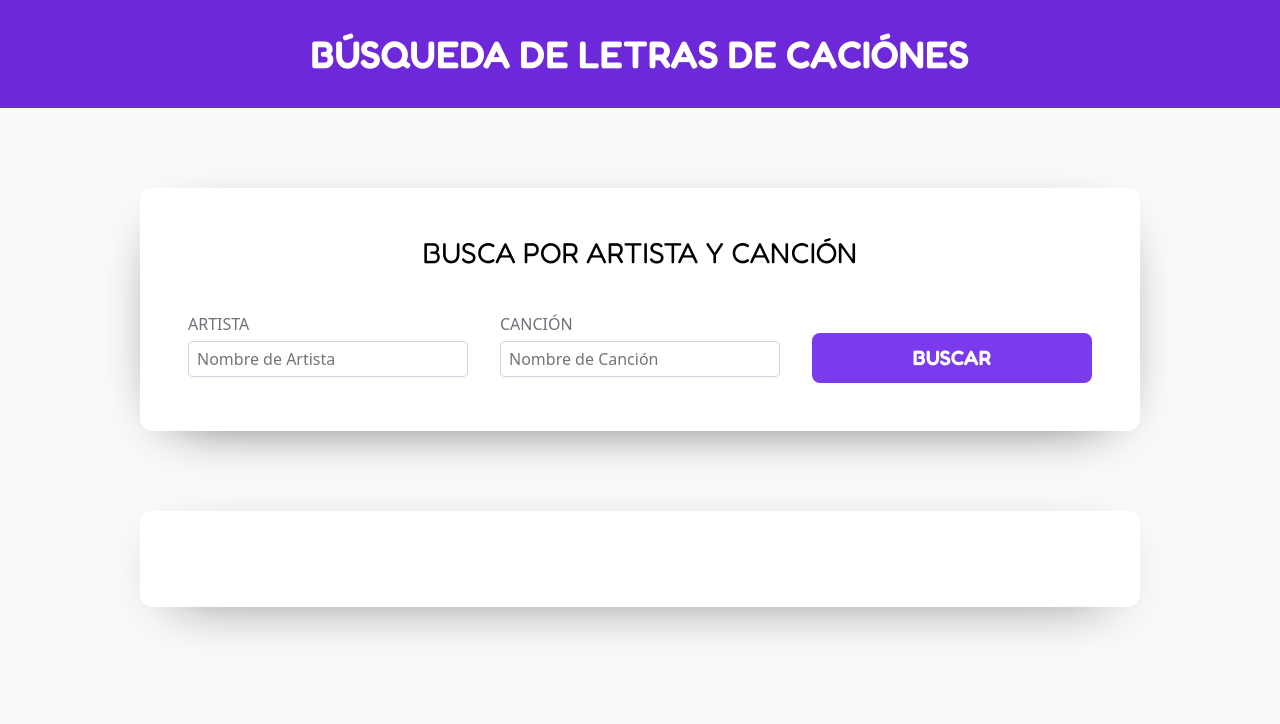
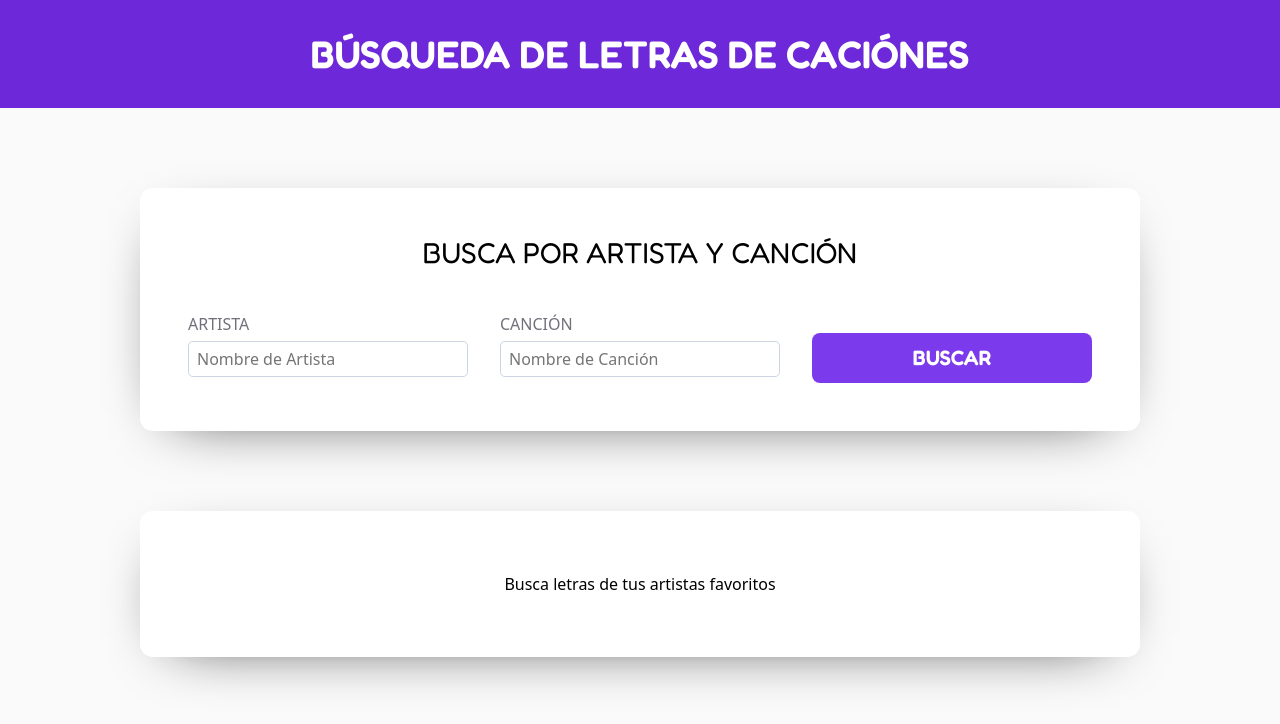
Before and after one commit to danieldamian09/search-songs-app, a React (Vite) app: page / in a window 1280 px wide. Shown: the top 724 px of the page. Built offline with nearby package versions, Linux system fonts and the light colour scheme.

Commit message:
displaying song and if error of the api show message

```diff
--- a/src/components/AppLetras.jsx
+++ b/src/components/AppLetras.jsx
@@ -1,9 +1,10 @@
 import Formulario from "./Formulario";
 import Alerta from "./Alerta";
 import useLetras from "../hooks/useLetras";
+import Letras from "./Letras";
 
 const AppLetras = () => {
-	const {alerta} = useLetras();
+	const {alerta, letra, cargando} = useLetras();
 
 	return (
 		<>
@@ -12,7 +13,15 @@ const AppLetras = () => {
 			<Formulario />
 
 			<main>
-				{alerta && <Alerta>{alerta}</Alerta>}
+				{alerta ? (
+					<Alerta>{alerta}</Alerta>
+				) : letra ? (
+					<Letras />
+				) : cargando ? (
+					"Cargando"
+				) : (
+					<p className="text-center">Busca letras de tus artistas favoritos</p>
+				)}
 			</main>
 		</>
 	);
--- a/src/components/Formulario.jsx
+++ b/src/components/Formulario.jsx
@@ -7,7 +7,7 @@ const Formulario = () => {
 		cancion: "",
 	});
 
-	const {setAlerta, busquedaLetra} = useLetras();
+	const { busquedaLetra} = useLetras();
 
 	const handleSubmit = (e) => {
 		e.preventDefault();
@@ -19,7 +19,7 @@ const Formulario = () => {
 		}
 
 		busquedaLetra(busqueda);
-		setAlerta("")
+
 	};
 
 	return (
--- /dev/null
+++ b/src/components/Letras.jsx
@@ -0,0 +1,8 @@
+import useLetras from "../hooks/useLetras";
+
+const Letras = () => {
+	const {letra, cargando} = useLetras();
+	return cargando ? "Cargando...." : <div className="letra">{letra}</div>;
+};
+
+export default Letras;
--- a/src/context/LetrasProvider.jsx
+++ b/src/context/LetrasProvider.jsx
@@ -7,16 +7,20 @@ const LetrasProvider = ({children}) => {
 
   const [alerta, setAlerta] = useState("")
   const [letra, setLetra] = useState("")
+  const [cargando, setCargando] = useState(false)
 
-  const busquedaLetra = async(busqueda) => {
+  const busquedaLetra = async (busqueda) => {
+    setCargando(true)
     try {
       const { artista, cancion } = busqueda
       const url = `https://api.lyrics.ovh/v1/${artista}/${cancion}`
       const {data} = await axios(url)
       setLetra(data.lyrics)
+      setAlerta("")
     } catch (error) {
-      return error
+      setAlerta("Canción no encontrada")
     }
+    setCargando(false)
   }
 
   return (
@@ -26,6 +30,7 @@ const LetrasProvider = ({children}) => {
         setAlerta,
         busquedaLetra,
         letra,
+        cargando,
       }}
     >
       {children}
```
